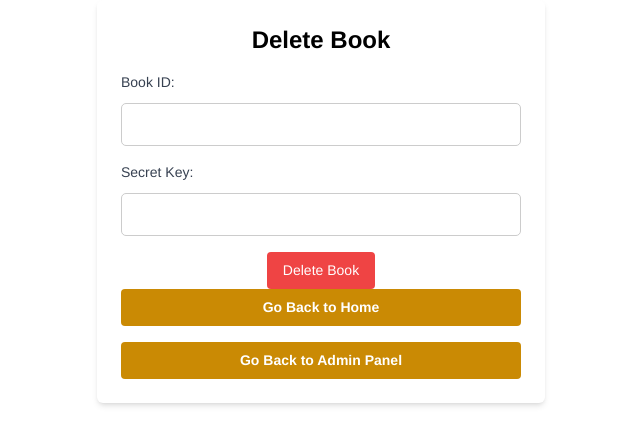
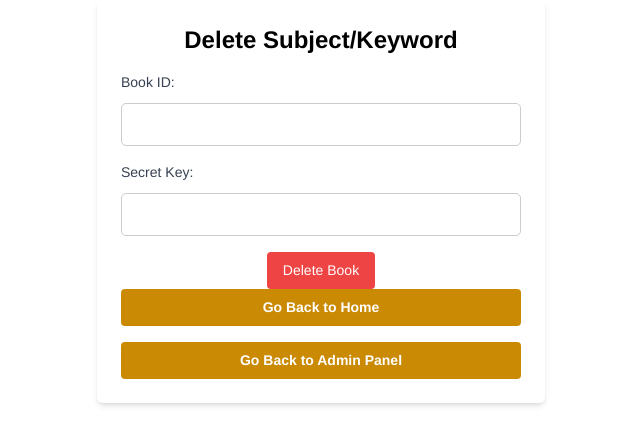
Before and after one commit to dhruvchandak30/BookFinder, a React (Create React App) app in the folder client/: page /delete_library_book in a window 1280 px wide. Shown: the top 444 px of the page, without its empty margins (319-959 px from the left). Built offline with nearby package versions, Linux system fonts and the light colour scheme; no server answers.

Commit message:
Fixed errors

```diff
--- a/client/src/components/AddBook.jsx
+++ b/client/src/components/AddBook.jsx
@@ -53,7 +53,7 @@ const AddBookForm = () => {
   return (
     <div className="flex justify-center items-center h-screen">
       <div className="max-w-md mx-auto p-6 bg-white shadow-md rounded-md ">
-        <h2 className="text-2xl font-semibold mb-4 text-center">Add Book</h2>
+        <h2 className="text-2xl font-semibold mb-4 text-center">Add Subject/Keyword</h2>
         <form onSubmit={handleSubmit}>
           <div className="mb-4">
             <label className="text-gray-700 border-b">Row No:</label>
--- a/client/src/components/DeleteBook.jsx
+++ b/client/src/components/DeleteBook.jsx
@@ -46,7 +46,7 @@ const DeleteBookForm = () => {
 
   return (
     <div className="max-w-md mx-auto p-6 bg-white shadow-md rounded-md">
-      <h2 className="text-2xl font-semibold mb-4 text-center">Delete Book</h2>
+      <h2 className="text-2xl font-semibold mb-4 text-center">Delete Subject/Keyword</h2>
       <form onSubmit={handleSubmit}>
         <div className="mb-4">
           <label className="block text-gray-700">Book ID:</label>
```
